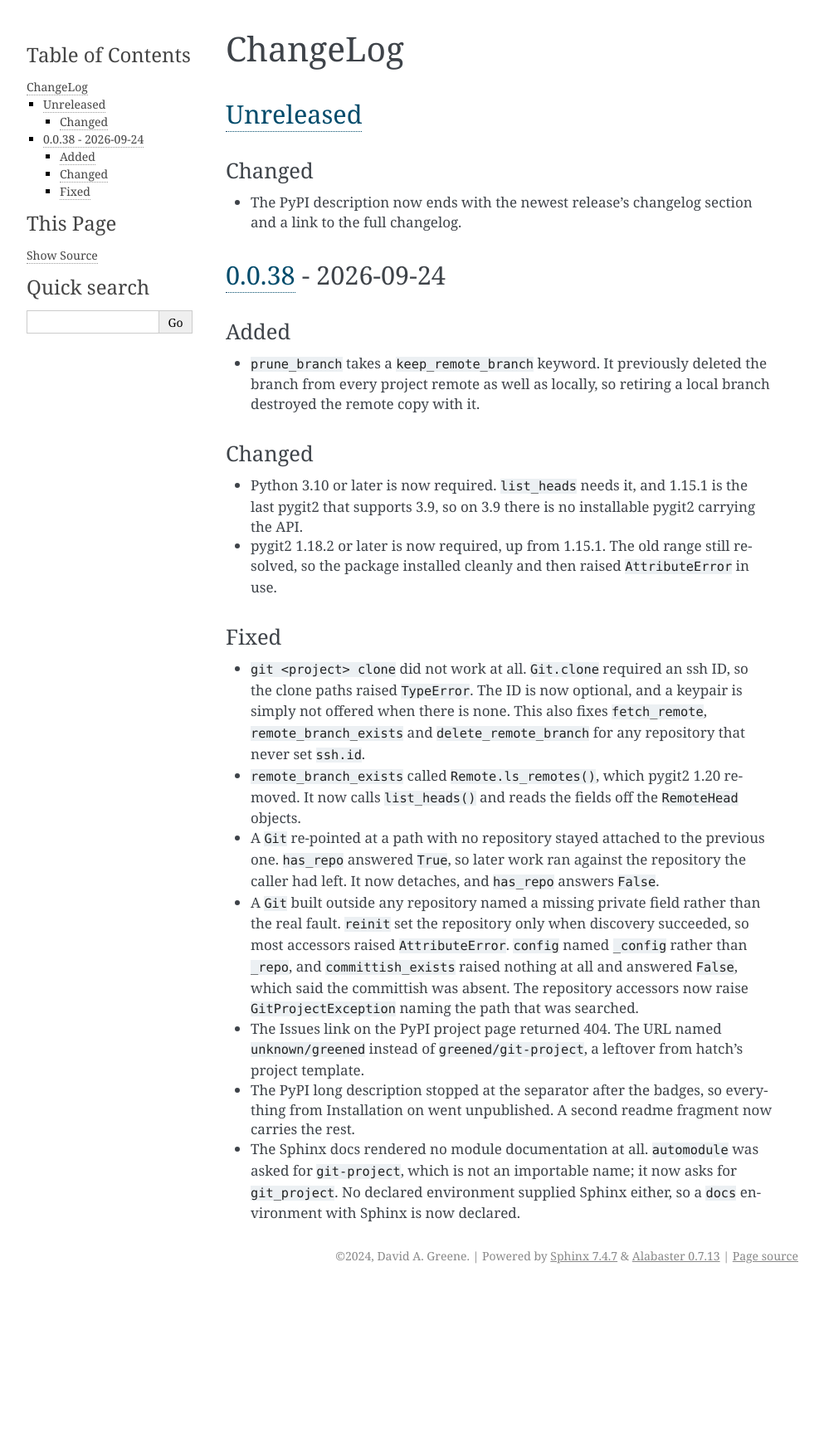
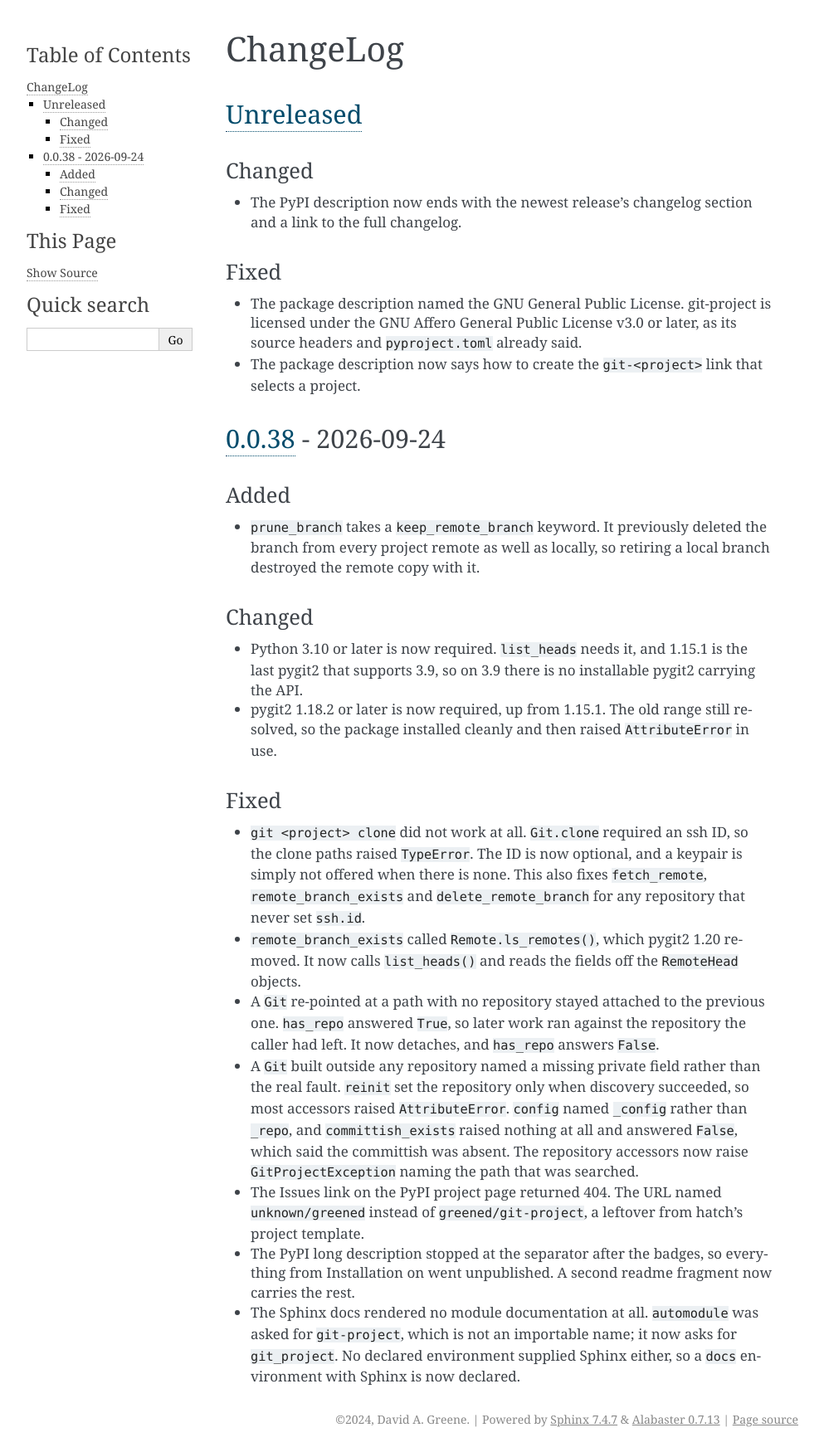
Before and after one commit to greened/git-project, a Sphinx documentation site: the page built from docs/changelog.rst, in a window 1280 px wide. Shown: the whole page at 83% size, without its empty margins (148-1141 px from the left). Built offline with Sphinx 7.4.7, drawn with Linux system fonts in a browser that asks for light colours; before the commit the page ends 1553 px from its top, so only the background shows below that.

Commit message:
docs: the description names the AGPL and says how to make the link
The License section named the GPL, but git-project is licensed under the
AGPL v3.0 or later.

The Conventions section said a git-<project> symlink selects a project,
but not how to create one. It now shows the ln command. It also fixes
"identiy".

The changelog gains a Fixed entry for each.

```diff
--- a/docs/changelog.rst
+++ b/docs/changelog.rst
@@ -34,6 +34,14 @@
 .......
 - The PyPI description now ends with the newest release's changelog section
   and a link to the full changelog.
+
+Fixed
+.....
+- The package description named the GNU General Public License. git-project
+  is licensed under the GNU Affero General Public License v3.0 or later, as
+  its source headers and ``pyproject.toml`` already said.
+- The package description now says how to create the ``git-<project>`` link
+  that selects a project.
 
 `0.0.38`_ - 2026-09-24
 ----------------------
```
Also changed, not shown: src/git_project/__init__.py (+8 -4 lines).
